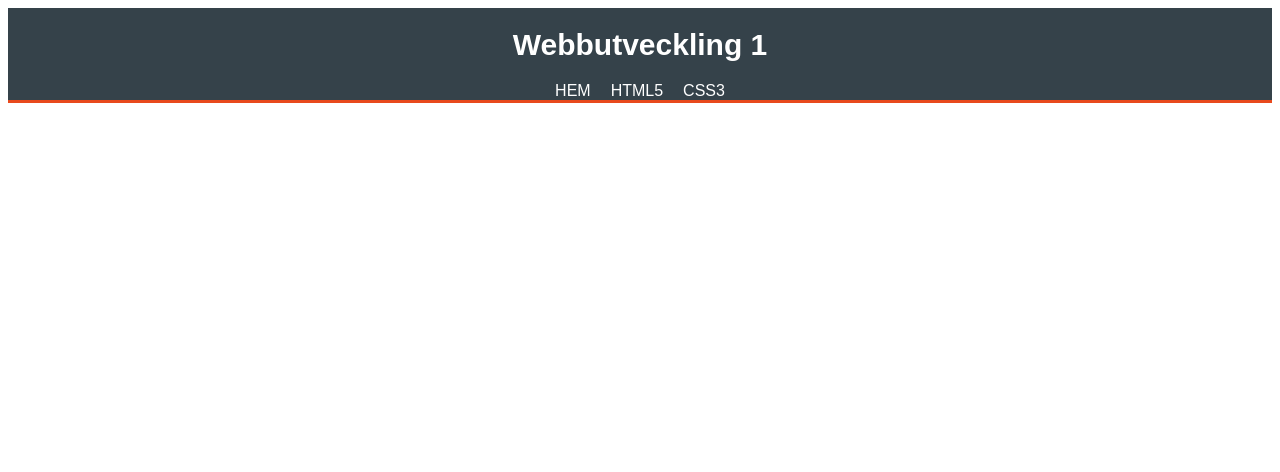
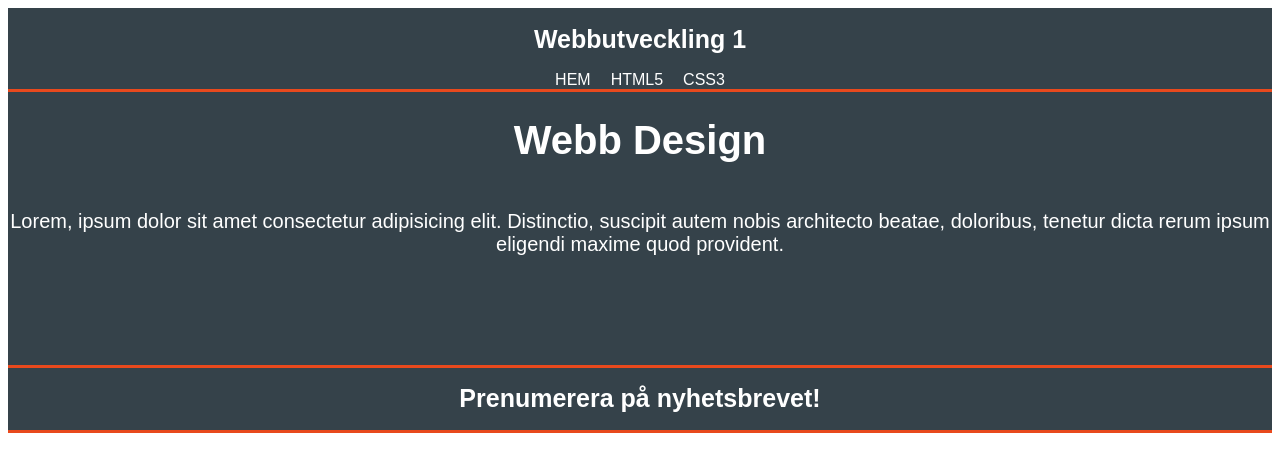
Before and after one commit to Tia-Hedlund/lek3b-uppgift-3, a plain HTML site: page index.html in a window 1280 px wide. Drawn offline with Linux system fonts and the light colour scheme.

Commit message:
Klar med 3 första div

```diff
--- a/index.html
+++ b/index.html
@@ -8,7 +8,7 @@
 </head>
 <body>
     <div class="top">
-        <h1 id="rubrik">Webbutveckling 1</h1>
+        <h1 class="stortext">Webbutveckling 1</h1>
         <div class="links">
             <a href="https://classroom.google.com/c/NjE4NzQzODQwMzU4/a/NjIyOTU2ODM0OTcz/details" alt="Hem">HEM</a>
             <a href="https://classroom.google.com/c/NjE4NzQzODQwMzU4/a/NjIyOTU2ODM0OTcz/details" alt="Html 5">HTML5</a>
@@ -16,7 +16,11 @@
         </div>
     </div>
     <div class="övre">
-
+        <h1 id="övrerubrik">Webb Design</h1>
+        <p>Lorem, ipsum dolor sit amet consectetur adipisicing elit. Distinctio, suscipit autem nobis architecto beatae, doloribus, tenetur dicta rerum ipsum eligendi maxime quod provident.</p>
+    </div>
+    <div class="mellan">
+        <h1 class="stortext">Prenumerera på nyhetsbrevet!</h1>
     </div>
 
 </body>
--- a/style.css
+++ b/style.css
@@ -8,8 +8,9 @@
 }
 
 h1{
-    font-size: 30px;
+    font-size: 25px;
     color: white;
+    text-align: center;
 }
 
 a{
@@ -29,4 +30,31 @@ a{
     background-image: url("./img/showcase.jpg");
     background-size: 100% 100%;
     background-repeat: no-repeat;
+    display:flex;
+    flex-direction: column;
+    align-items:center;
+    font-family: Arial, Helvetica, sans-serif;
+    color:white;
+    padding-bottom: 7%;
+    border-bottom: 3px solid #e8491d;
+    background-color: #35424a;
+    margin:0;
 }
+
+#övrerubrik{
+    font-size: 40px;
+}
+
+p{
+    text-align: center;
+    font-size:20px;
+}
+
+.mellan{
+    display: flex;
+    flex-direction: column;
+    align-items: center;
+    background-color: #35424a;
+    border-bottom: 3px solid #e8491d;
+    font-family: Arial, Helvetica, sans-serif;
+}
```
